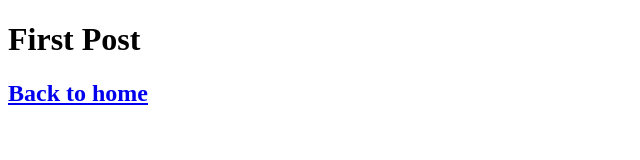
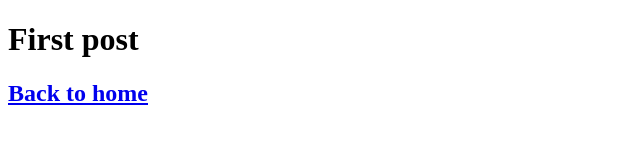
Before and after one commit to majorgilles/nextjs-blog, a Next.js app: page /posts/first-post in a window 1280 px wide. Shown: the top 160 px of the page, without its empty margins (0-640 px from the left). Built offline with nearby package versions, Linux system fonts and the light colour scheme.

Commit message:
add head

```diff
--- a/pages/posts/first-post.js
+++ b/pages/posts/first-post.js
@@ -1,10 +1,14 @@
-import link from 'next/link'
+import Head from 'next/head'
 import Link from 'next/link'
 
+const first_post = "First post"
 export default function FirstPost() {
     return (
         <>
-        <h1>First Post</h1>
+        <Head>
+    <title>{first_post}</title>
+        </Head>
+        <h1>{first_post}</h1>
         <h2>
             <Link href="/">
                 <a>Back to home</a>
```
